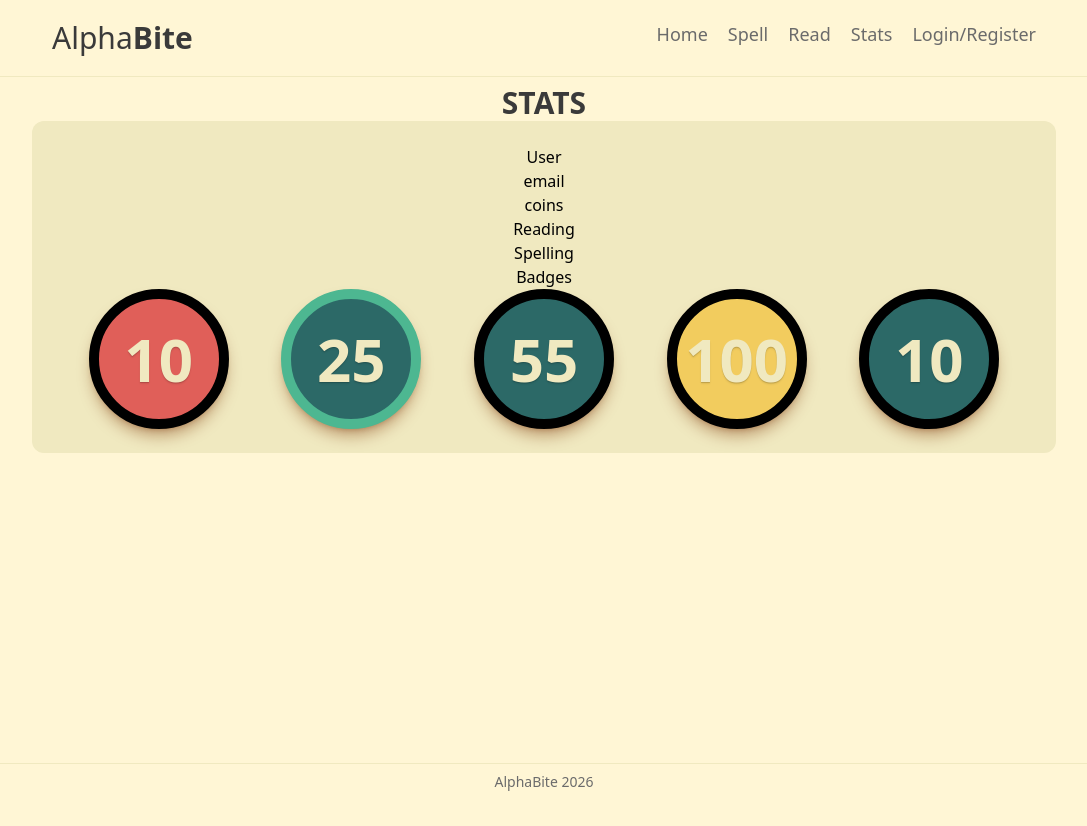
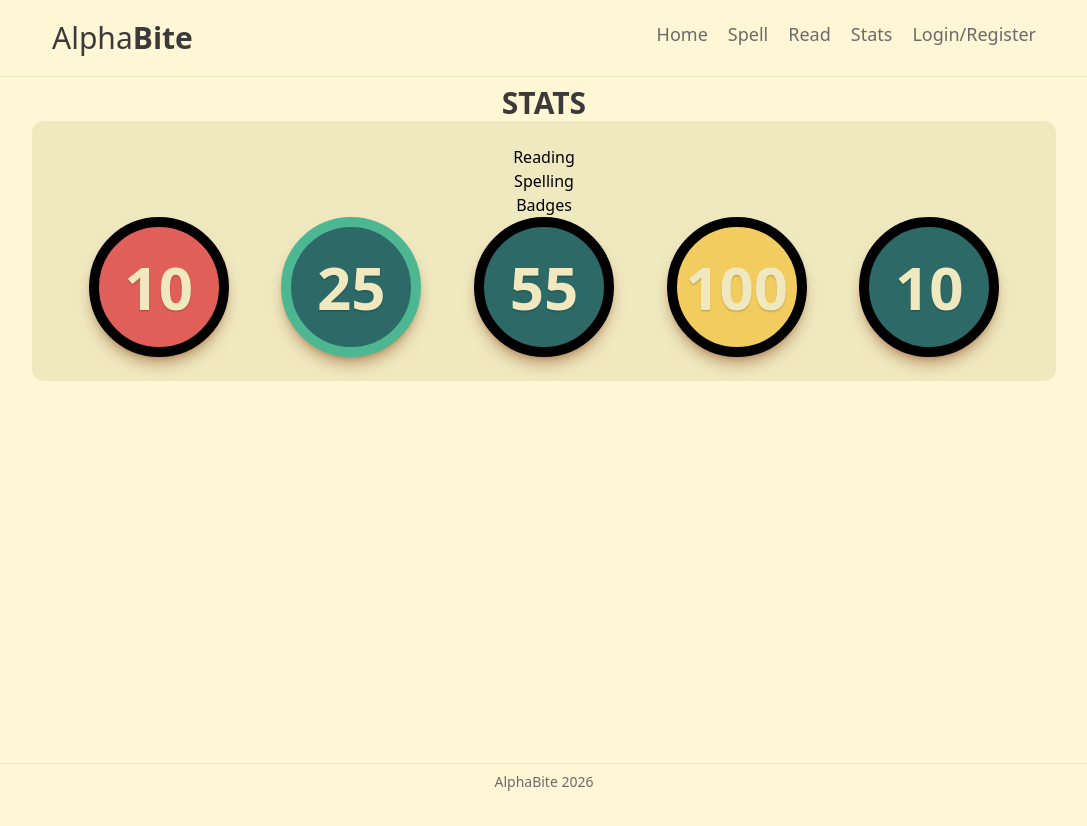
Before and after one commit to bweppl1/alphabite, a React (Vite) app in the folder frontend/: page /stats in a window 1280 px wide. Shown: the top 826 px of the page, without its empty margins (96-1183 px from the left). Built offline with nearby package versions, Linux system fonts and the light colour scheme.

Commit message:
building out more auth functionality, and building out more bugs....

```diff
--- a/frontend/src/components/NavBar.jsx
+++ b/frontend/src/components/NavBar.jsx
@@ -1,12 +1,21 @@
-import { Link } from "react-router-dom";
+import { Link, useNavigate } from "react-router-dom";
 import { useState } from "react";
+import { useAuth } from "../context/AuthContext";
 
 const NavBar = () => {
   const [navOpen, setNavOpen] = useState(false);
 
+  const auth = useAuth();
+  const navigate = useNavigate();
+
   // displaying/hiding mobile nav
   const toggleNav = () => {
     setNavOpen(!navOpen);
+  };
+
+  const handleLogout = () => {
+    // auth.logout();
+    navigate("/");
   };
 
   // hamburger lines
@@ -32,6 +41,7 @@ const NavBar = () => {
           <Link to="/stats" className="hover:text-black">
             Stats
           </Link>
+          {auth.user && <h1 onClick={handleLogout()}>Logout</h1>}
           <Link to="/login" className="hover:text-black">
             Login/Register
           </Link>
--- a/frontend/src/context/AuthContext.jsx
+++ b/frontend/src/context/AuthContext.jsx
@@ -34,7 +34,7 @@ const AuthProvider = ({ children }) => {
   };
 
   // logout function, reset states and clear localStorage
-  const logOut = () => {
+  const logout = () => {
     setUser("");
     setToken("");
     localStorage.removeItem("site");
@@ -77,7 +77,7 @@ const AuthProvider = ({ children }) => {
 
   return (
     <AuthContext.Provider
-      value={{ user, token, authAction, logOut, fetchUserWithToken }}
+      value={{ user, token, authAction, logout, fetchUserWithToken }}
     >
       {children}
     </AuthContext.Provider>
--- a/frontend/src/pages/Login.jsx
+++ b/frontend/src/pages/Login.jsx
@@ -1,18 +1,28 @@
-import { useState, useEffect } from "react";
+import { useState } from "react";
 import { Link } from "react-router-dom";
 import { useAuth } from "../context/AuthContext.jsx";
 
 const Stats = () => {
-  const [email, setEmail] = useState("");
-  const [password, setPassword] = useState("");
-  const [formData, setFormData] = useState([]);
+  const [formData, setFormData] = useState({ email: "", password: "" });
+  const [error, setError] = useState("");
 
-  const handleSubmit = () => {
-    setFormData([email, password]);
+  const auth = useAuth();
+
+  const handleSubmit = (e) => {
+    e.preventDefault();
+    if (formData.email !== "" && formData.password !== "") {
+      // TODO: better form validation
+      // DEBUG
+      auth.authAction(formData, "login");
+      setError("");
+    } else {
+      setError("You must enter an email and password.");
+    }
   };
 
   const handleChange = (e) => {
-    e.preventDefault;
+    const { name, value } = e.target;
+    setFormData((prev) => ({ ...prev, [name]: value }));
   };
 
   return (
@@ -48,6 +58,7 @@ const Stats = () => {
             Submit
           </button>
         </form>
+        {error && <h1 className="text-raphaelred font-bold">{error}</h1>}
         <Link to="/register">No account? Register here.</Link>
       </div>
     </div>
--- a/frontend/src/pages/Stats.jsx
+++ b/frontend/src/pages/Stats.jsx
@@ -1,16 +1,24 @@
 import { useState, useEffect } from "react";
 import Badge from "../components/Badge";
+import { useAuth } from "../context/AuthContext";
+
+// TOOD
+// Implement coin system
+// Badge shop
+// Earned Badge display
+// protect page when not authenticated
 
 const Stats = () => {
   const [user, setUser] = useState("");
+
+  const auth = useAuth();
 
   return (
     <div className="flex flex-col bg-vanilla p-2 text-center min-h-screen">
       <h1 className="text-3xl text-charcoal font-black">STATS</h1>
       <div className="w-full max-w-5xl mx-auto rounded-xl bg-darkvanilla p-6 flex flex-col">
-        <h1>User</h1>
-        <span>email</span>
-        <span>coins</span>
+        <h1>{auth.user.email}</h1>
+        {/* <span>{auth.user.coins}</span> */}
 
         {/* reading stats */}
         <div>Reading</div>
```
Also changed, not shown: 2 other files (tests, documents, lock files or other folders).
